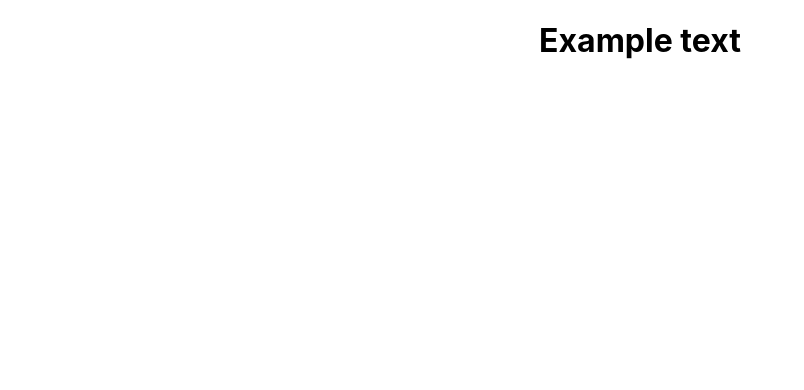
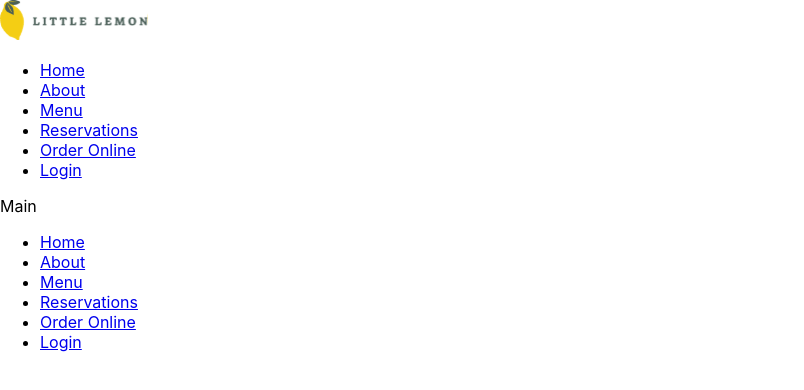
Before and after one commit to aandresgarza/react-frontend-capstone, a React (Create React App) app: page / in a window 1280 px wide. Shown: the top 390 px of the page, without its empty margins (0-804 px from the left). Built offline with nearby package versions, Linux system fonts and the light colour scheme.

Commit message:
Semantic structure changes

```diff
--- a/public/index.html
+++ b/public/index.html
@@ -7,8 +7,12 @@
     <meta name="theme-color" content="#000000" />
     <meta
       name="description"
-      content="Web site created using create-react-app"
+      content="Little Lemon"
     />
+    <meta name="og:title" content="Little Lemon"/>
+    <meta name="og:description" content="Little Lemon Restaurant in Chicago"/>
+    <meta name="og:image" content="%PUBLIC_URL%/Logo.svg"/>
+
     <link rel="apple-touch-icon" href="%PUBLIC_URL%/logo192.png" />
     <!--
       manifest.json provides metadata used when your web app is installed on a
--- a/src/App.js
+++ b/src/App.js
@@ -1,11 +1,18 @@
-import logo from './logo.svg';
 import './App.css';
+import Footer from './components/Footer';
+import Header from './components/Header';
+import Main from './components/Main';
+import Nav from './components/Nav';
 
 function App() {
   return (
-    <div className="App">
-      <h1>Example text</h1>
-    </div>
+    <main>
+    <Header></Header>
+    <Nav></Nav>
+    <Main></Main>
+    <Footer></Footer>
+    </main>
+
   );
 }
 
--- /dev/null
+++ b/src/components/Footer.js
@@ -0,0 +1,18 @@
+function Footer() {
+  return (
+    <footer>
+      <nav>
+        <ul>
+        <li><a href="/">Home</a></li>
+        <li><a href="/">About</a></li>
+        <li><a href="/">Menu</a></li>
+        <li><a href="/">Reservations</a></li>
+        <li><a href="/">Order Online</a></li>
+        <li><a href="/">Login</a></li>
+      </ul>
+      </nav>
+    </footer>
+  );
+}
+
+export default Footer;
--- /dev/null
+++ b/src/components/Header.js
@@ -0,0 +1,10 @@
+import logo from '../assets/img/Logo.svg';
+function Header() {
+    return (
+      <header>
+          <img src={logo} alt="" />
+      </header>
+    );
+  }
+
+  export default Header;
--- /dev/null
+++ b/src/components/Main.js
@@ -0,0 +1,9 @@
+function Main() {
+    return (
+      <main>
+        <p>Main</p>
+      </main>
+    );
+  }
+
+  export default Main;
--- /dev/null
+++ b/src/components/Nav.js
@@ -0,0 +1,17 @@
+
+function Nav() {
+    return (
+      <nav>
+        <ul>
+        <li><a href="/">Home</a></li>
+        <li><a href="/">About</a></li>
+        <li><a href="/">Menu</a></li>
+        <li><a href="/">Reservations</a></li>
+        <li><a href="/">Order Online</a></li>
+        <li><a href="/">Login</a></li>
+      </ul>
+      </nav>
+    );
+  }
+
+  export default Nav;
```
Also changed, not shown: public/Logo.svg (added), src/assets/img/Logo.svg (added).
